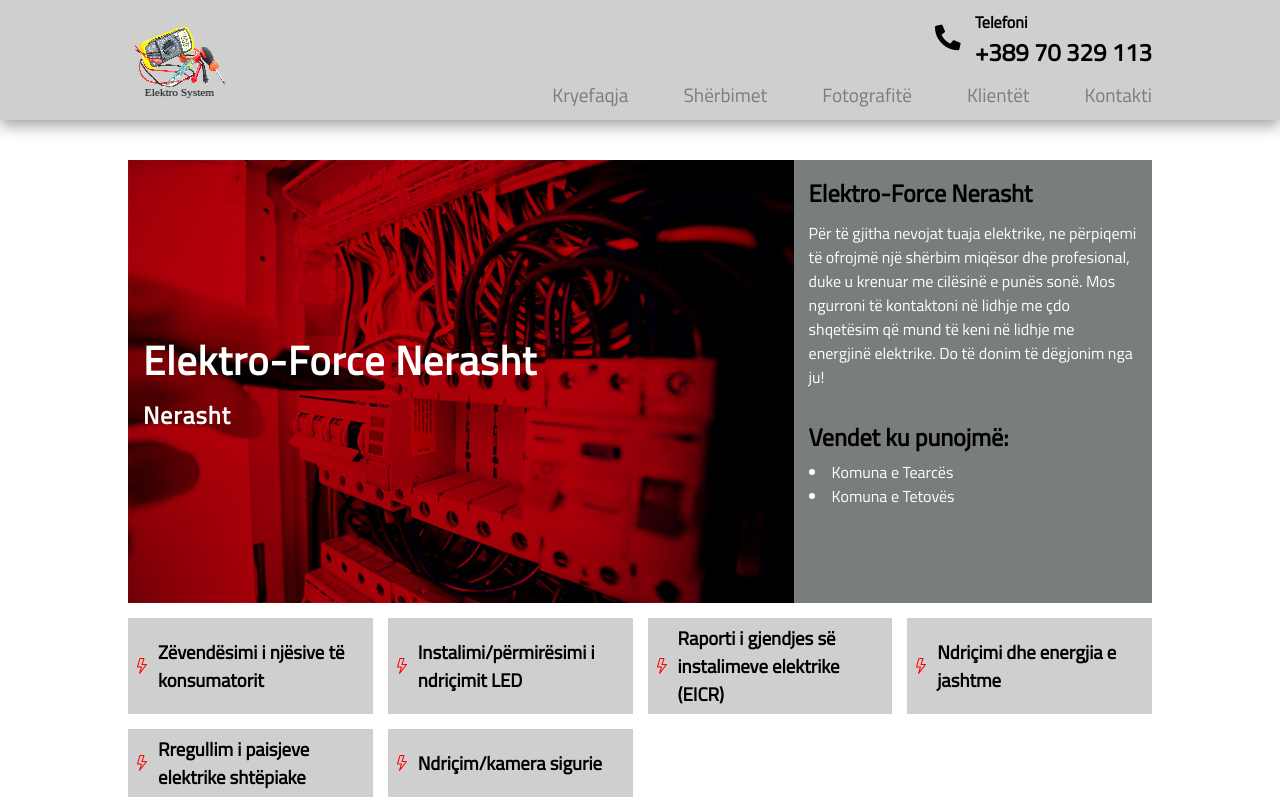
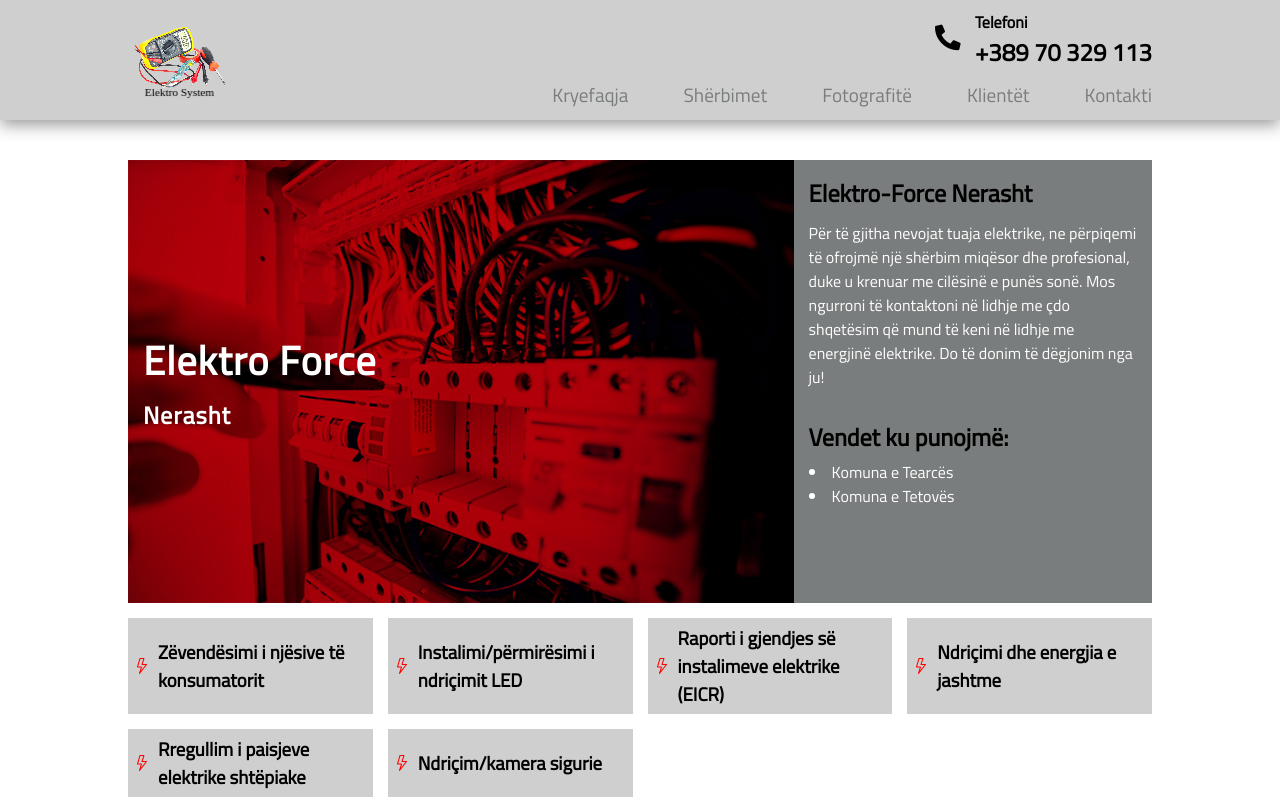
Before and after one commit to Arbin20/ElektroSystem, a React (Create React App) app: page / in a window 1280 px wide. Shown: the top 800 px of the page. Built offline with nearby package versions, Linux system fonts and the light colour scheme.

Commit message:
Update HeroSection.js

```diff
--- a/src/components/hero-section/HeroSection.js
+++ b/src/components/hero-section/HeroSection.js
@@ -9,7 +9,7 @@ function HeroSection() {
         <div className="image-container">
           <img className="cta-image" src="/images/cta-image.jpg" alt="" />
           <div className="main-text-cont">
-            <h2 className="main-title">Elektro-Force Nerasht</h2>
+            <h2 className="main-title">Elektro Force</h2>
             <h3 className="strapline">Nerasht</h3>
           </div>
         </div>
```
